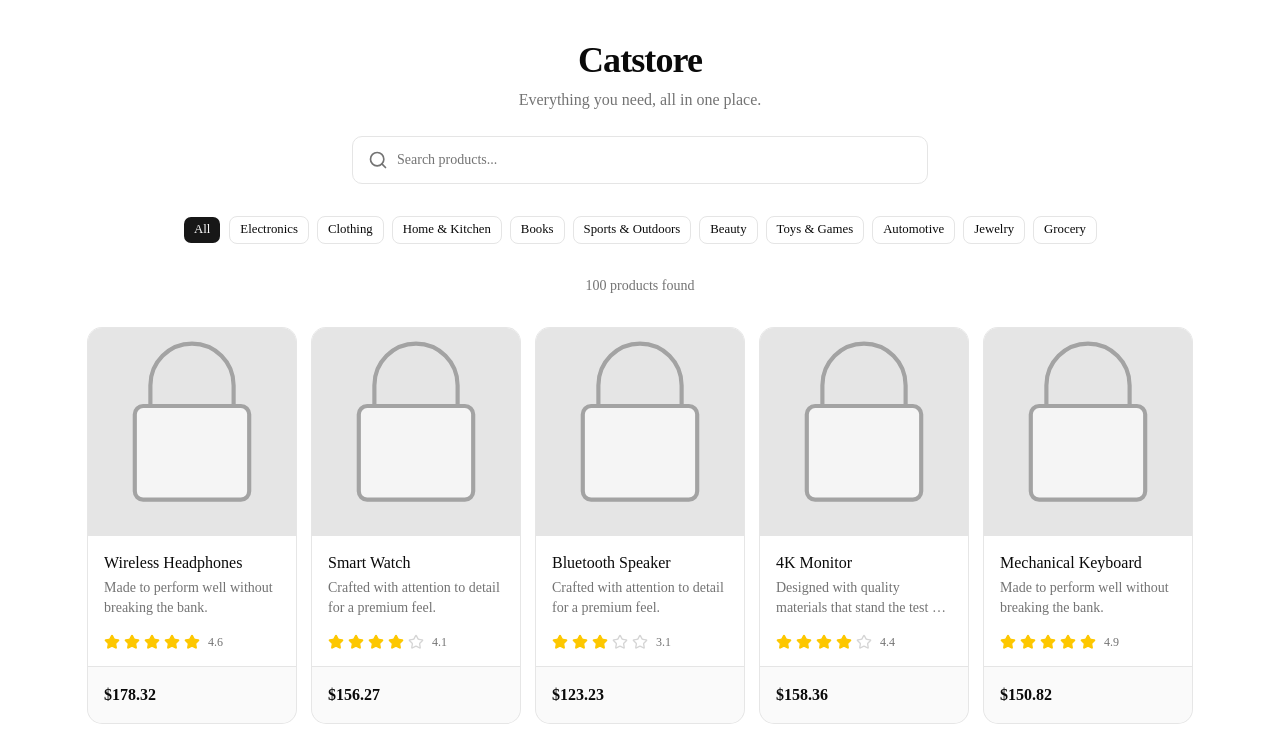
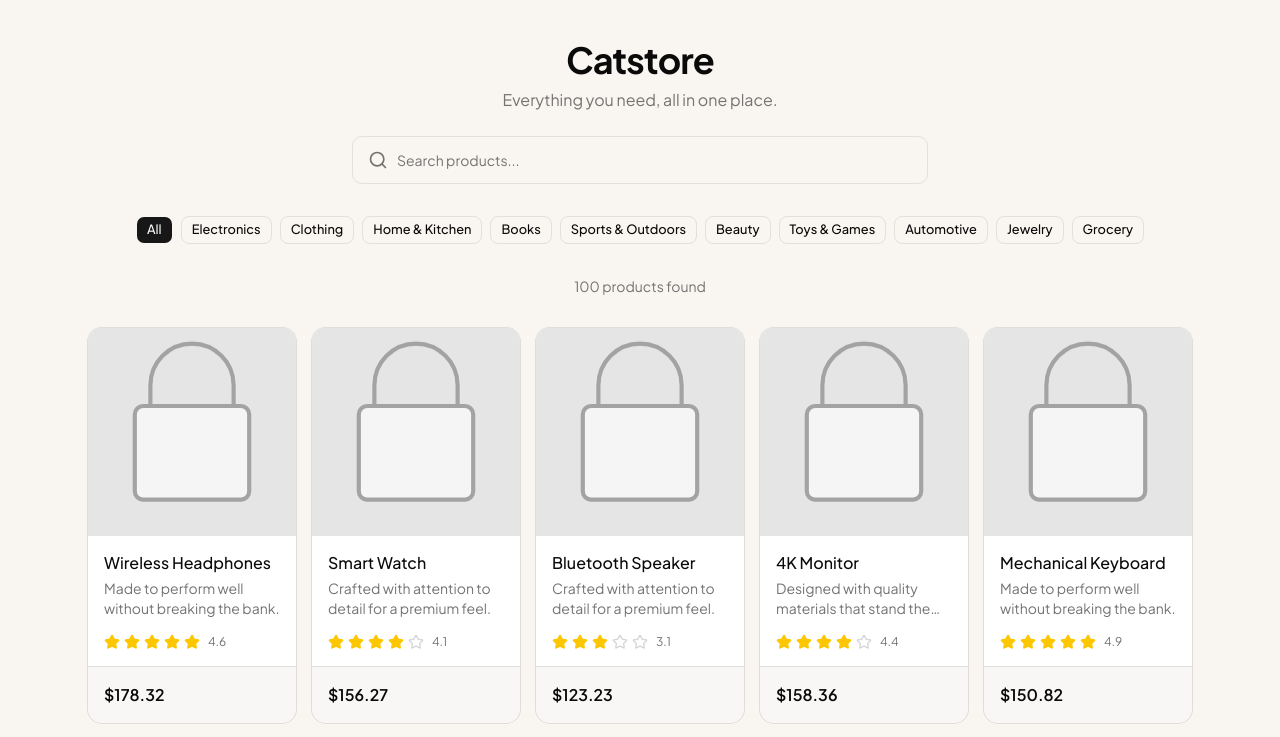
Before and after one commit to abdifitahabdulkadir/catstore, a Next.js app in the folder apps/web/: page / in a window 1280 px wide. Shown: the top 737 px of the page. Built offline with nearby package versions, Linux system fonts and the light colour scheme.

Commit message:
Change theme background and font

```diff
--- a/apps/web/app/globals.css
+++ b/apps/web/app/globals.css
@@ -8,7 +8,7 @@
   --color-background: var(--background);
   --color-foreground: var(--foreground);
   --font-sans: var(--font-sans);
-  --font-mono: var(--font-geist-mono);
+  --font-mono: var(--font-mono);
   --font-heading: var(--font-sans);
   --color-sidebar-ring: var(--sidebar-ring);
   --color-sidebar-border: var(--sidebar-border);
@@ -49,7 +49,7 @@
 }
 
 :root {
-  --background: oklch(1 0 0);
+  --background: oklch(0.971 0.008 75);
   --foreground: oklch(0.145 0 0);
   --card: oklch(1 0 0);
   --card-foreground: oklch(0.145 0 0);
@@ -57,15 +57,15 @@
   --popover-foreground: oklch(0.145 0 0);
   --primary: oklch(0.205 0 0);
   --primary-foreground: oklch(0.985 0 0);
-  --secondary: oklch(0.97 0 0);
+  --secondary: oklch(0.955 0.007 75);
   --secondary-foreground: oklch(0.205 0 0);
-  --muted: oklch(0.97 0 0);
+  --muted: oklch(0.955 0.007 75);
   --muted-foreground: oklch(0.556 0 0);
-  --accent: oklch(0.97 0 0);
+  --accent: oklch(0.94 0.011 75);
   --accent-foreground: oklch(0.205 0 0);
   --destructive: oklch(0.577 0.245 27.325);
-  --border: oklch(0.922 0 0);
-  --input: oklch(0.922 0 0);
+  --border: oklch(0.906 0.007 75);
+  --input: oklch(0.906 0.007 75);
   --ring: oklch(0.708 0 0);
   --chart-1: oklch(0.87 0 0);
   --chart-2: oklch(0.556 0 0);
@@ -73,13 +73,13 @@
   --chart-4: oklch(0.371 0 0);
   --chart-5: oklch(0.269 0 0);
   --radius: 0.625rem;
-  --sidebar: oklch(0.985 0 0);
+  --sidebar: oklch(0.96 0.007 75);
   --sidebar-foreground: oklch(0.145 0 0);
   --sidebar-primary: oklch(0.205 0 0);
   --sidebar-primary-foreground: oklch(0.985 0 0);
-  --sidebar-accent: oklch(0.97 0 0);
+  --sidebar-accent: oklch(0.94 0.011 75);
   --sidebar-accent-foreground: oklch(0.205 0 0);
-  --sidebar-border: oklch(0.922 0 0);
+  --sidebar-border: oklch(0.906 0.007 75);
   --sidebar-ring: oklch(0.708 0 0);
 }
 
--- a/apps/web/app/layout.tsx
+++ b/apps/web/app/layout.tsx
@@ -1,14 +1,14 @@
 import type { Metadata } from "next";
-import { Geist, Geist_Mono } from "next/font/google";
+import { Plus_Jakarta_Sans, JetBrains_Mono } from "next/font/google";
 import "./globals.css";
 
-const geistSans = Geist({
-  variable: "--font-geist-sans",
+const fontSans = Plus_Jakarta_Sans({
+  variable: "--font-sans",
   subsets: ["latin"],
 });
 
-const geistMono = Geist_Mono({
-  variable: "--font-geist-mono",
+const fontMono = JetBrains_Mono({
+  variable: "--font-mono",
   subsets: ["latin"],
 });
 
@@ -21,7 +21,7 @@ export default function RootLayout({ children }: LayoutProps<"/">) {
   return (
     <html
       lang="en"
-      className={`${geistSans.variable} ${geistMono.variable} h-full antialiased`}
+      className={`${fontSans.variable} ${fontMono.variable} h-full antialiased`}
     >
       <body className="min-h-full flex flex-col">{children}</body>
     </html>
```
